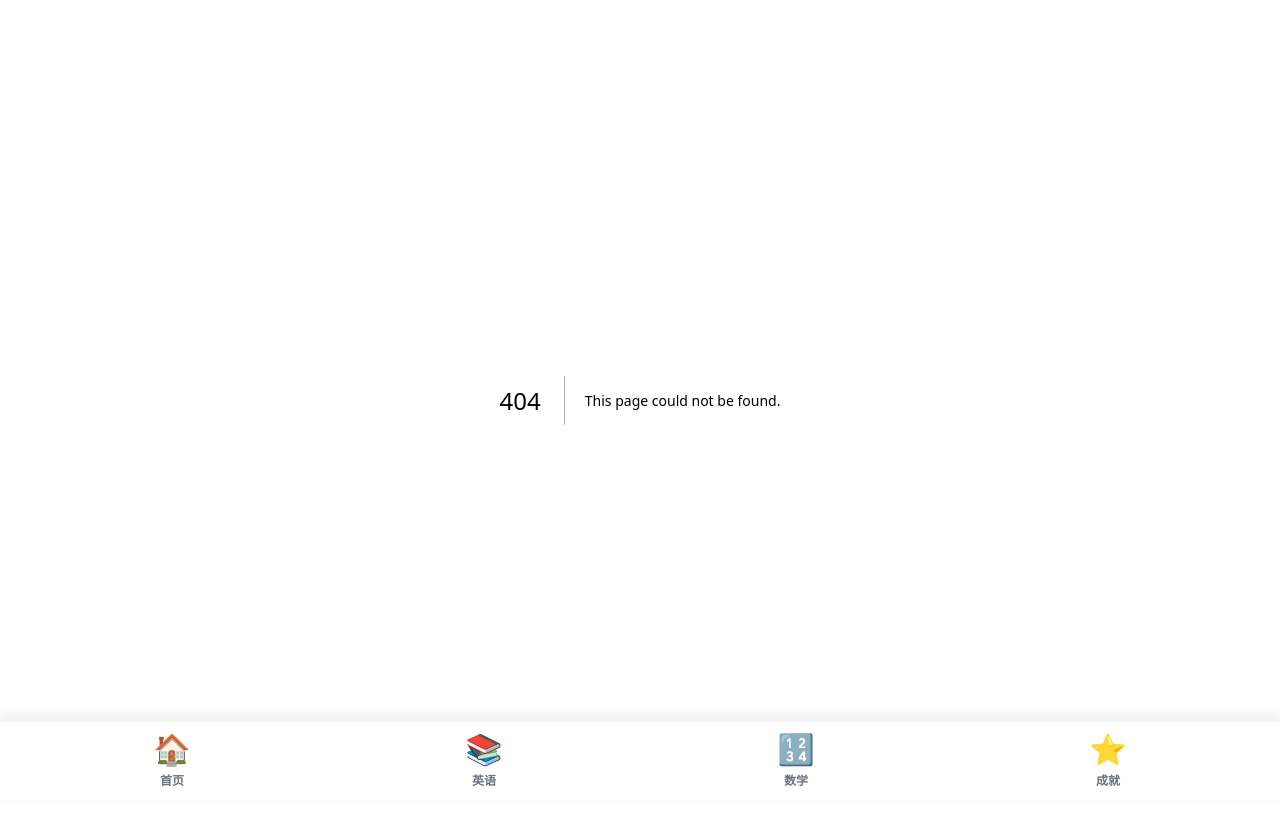
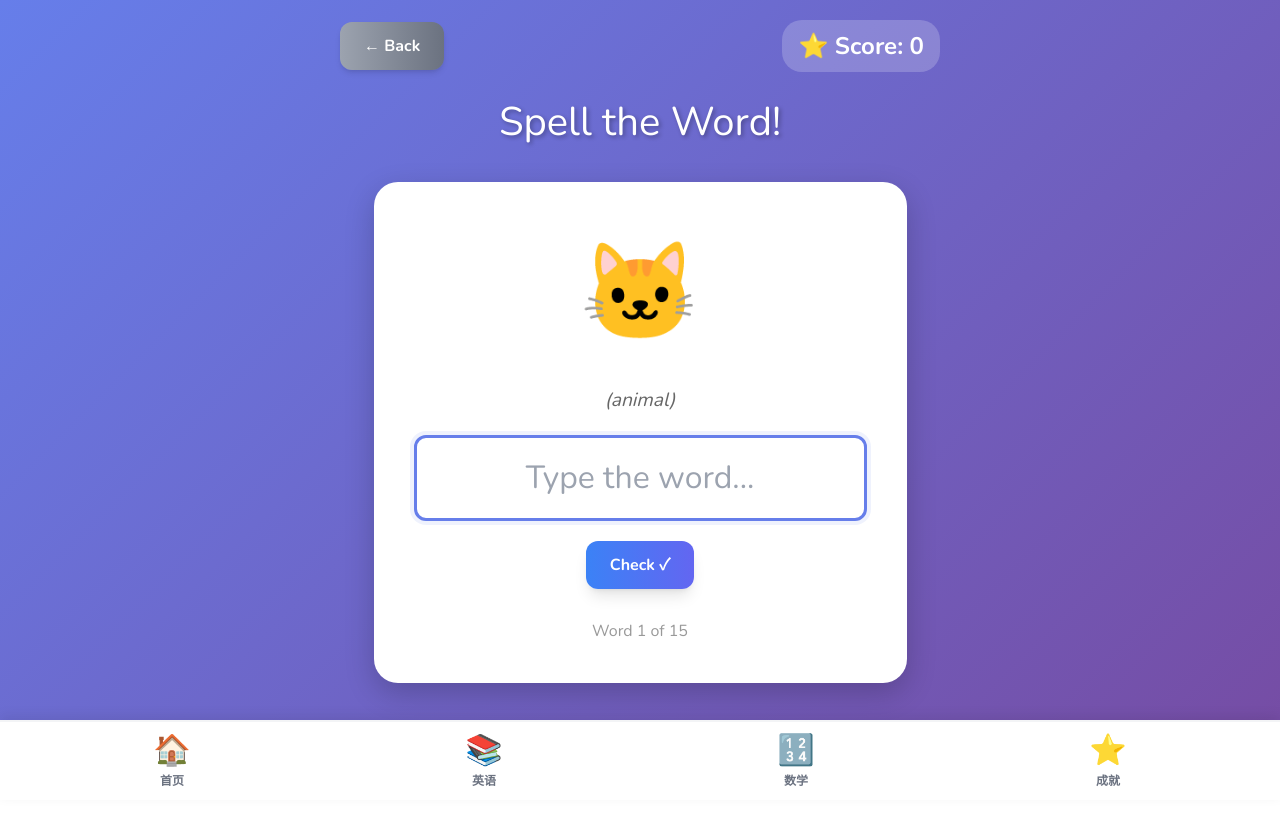
Before and after one commit to junhey/kid-smart-learning, a Next.js app: page /english/word-spell in a window 1280 px wide. Before the commit this address had no page. Shown: the top 824 px of the page. Built offline with nearby package versions, Linux system fonts and the light colour scheme.

Commit message:
feat: add WordSpell game with 15 basic words

```diff
--- a/app/english/page.tsx
+++ b/app/english/page.tsx
@@ -2,6 +2,7 @@
 
 import { motion } from "framer-motion";
 import { useState } from "react";
+import { useRouter } from "next/navigation";
 import AlphabetBalloon from "@/components/games/english/AlphabetBalloon";
 import AlphabetMatch from "@/components/games/english/AlphabetMatch";
 import WordMatch from "@/components/games/english/WordMatch";
@@ -80,10 +81,18 @@ const games = [
     description: "找出押韵的单词！",
     component: RhymeGame,
   },
+  {
+    id: "wordspell",
+    title: "拼写练习",
+    emoji: "✏️",
+    description: "根据图片拼写单词！",
+    route: "/english/word-spell",
+  },
 ];
 
 export default function EnglishPage() {
   const [activeGame, setActiveGame] = useState<string | null>(null);
+  const router = useRouter();
 
   const ActiveGameComponent = activeGame
     ? games.find((g) => g.id === activeGame)?.component
@@ -139,7 +148,13 @@ export default function EnglishPage() {
                   variant={variant === 'primary' ? 'primary' : variant === 'info' ? 'primary' : 'success'}
                   size="lg"
                   fullWidth
-                  onClick={() => setActiveGame(game.id)}
+                  onClick={() => {
+                    if ('route' in game && game.route) {
+                      router.push(game.route);
+                    } else {
+                      setActiveGame(game.id);
+                    }
+                  }}
                 >
                   开始游戏 🎮
                 </Button>
--- /dev/null
+++ b/app/english/word-spell/WordSpell.css
@@ -0,0 +1,114 @@
+.word-spell-container {
+  min-height: 100vh;
+  background: linear-gradient(135deg, #667eea 0%, #764ba2 100%);
+  padding: 20px;
+  display: flex;
+  flex-direction: column;
+  align-items: center;
+}
+
+.word-spell-header {
+  width: 100%;
+  max-width: 600px;
+  display: flex;
+  justify-content: space-between;
+  align-items: center;
+  margin-bottom: 20px;
+}
+
+.score {
+  font-size: 1.5rem;
+  font-weight: bold;
+  color: white;
+  background: rgba(255, 255, 255, 0.2);
+  padding: 8px 16px;
+  border-radius: 20px;
+}
+
+.word-spell-title {
+  font-size: 2.5rem;
+  color: white;
+  margin-bottom: 30px;
+  text-shadow: 2px 2px 4px rgba(0, 0, 0, 0.3);
+}
+
+.word-spell-card {
+  background: white;
+  border-radius: 24px;
+  padding: 40px;
+  box-shadow: 0 10px 30px rgba(0, 0, 0, 0.2);
+  display: flex;
+  flex-direction: column;
+  align-items: center;
+  gap: 20px;
+  min-width: 400px;
+  transition: transform 0.3s ease;
+}
+
+.word-spell-card.shake {
+  animation: shake 0.5s;
+}
+
+@keyframes shake {
+  0%, 100% { transform: translateX(0); }
+  25% { transform: translateX(-10px); }
+  75% { transform: translateX(10px); }
+}
+
+.emoji-display {
+  font-size: 6rem;
+  animation: bounce 1s ease-in-out;
+}
+
+@keyframes bounce {
+  0%, 100% { transform: translateY(0); }
+  50% { transform: translateY(-20px); }
+}
+
+.hint-text {
+  font-size: 1.2rem;
+  color: #666;
+  font-style: italic;
+}
+
+.spell-input {
+  width: 100%;
+  font-size: 2rem;
+  padding: 16px;
+  border: 3px solid #e0e0e0;
+  border-radius: 12px;
+  text-align: center;
+  transition: all 0.3s ease;
+  font-family: inherit;
+}
+
+.spell-input:focus {
+  outline: none;
+  border-color: #667eea;
+  box-shadow: 0 0 0 4px rgba(102, 126, 234, 0.1);
+}
+
+.progress-text {
+  font-size: 1rem;
+  color: #999;
+  margin-top: 10px;
+}
+
+@media (max-width: 600px) {
+  .word-spell-card {
+    min-width: 90vw;
+    padding: 30px 20px;
+  }
+
+  .word-spell-title {
+    font-size: 2rem;
+  }
+
+  .emoji-display {
+    font-size: 4rem;
+  }
+
+  .spell-input {
+    font-size: 1.5rem;
+  }
+}
--- /dev/null
+++ b/app/english/word-spell/page.tsx
@@ -0,0 +1,111 @@
+'use client';
+
+import React, { useState, useEffect } from 'react';
+import { useRouter } from 'next/navigation';
+import AnimatedButton from '@/components/ui/AnimatedButton';
+import Toast from '@/components/ui/Toast';
+import { soundEffects } from '@/utils/soundEffects';
+import './WordSpell.css';
+
+// Simple 3-4 letter words from our existing vocabulary
+const SPELL_WORDS = [
+  { word: 'cat', emoji: '🐱', hint: 'animal' },
+  { word: 'dog', emoji: '🐶', hint: 'animal' },
+  { word: 'bird', emoji: '🐦', hint: 'animal' },
+  { word: 'fish', emoji: '🐟', hint: 'animal' },
+  { word: 'frog', emoji: '🐸', hint: 'animal' },
+  { word: 'bear', emoji: '🐻', hint: 'animal' },
+  { word: 'duck', emoji: '🦆', hint: 'animal' },
+  { word: 'cow', emoji: '🐮', hint: 'animal' },
+  { word: 'pig', emoji: '🐷', hint: 'animal' },
+  { word: 'red', emoji: '🔴', hint: 'color' },
+  { word: 'blue', emoji: '🔵', hint: 'color' },
+  { word: 'sun', emoji: '☀️', hint: 'nature' },
+  { word: 'moon', emoji: '🌙', hint: 'nature' },
+  { word: 'tree', emoji: '🌳', hint: 'nature' },
+  { word: 'star', emoji: '⭐', hint: 'nature' },
+];
+
+const WordSpell: React.FC = () => {
+  const router = useRouter();
+  const [currentWordIndex, setCurrentWordIndex] = useState(0);
+  const [userInput, setUserInput] = useState('');
+  const [score, setScore] = useState(0);
+  const [toast, setToast] = useState<{ show: boolean; type: 'success' | 'correct' | 'wrong'; message: string }>({
+    show: false,
+    type: 'correct',
+    message: ''
+  });
+  const [shake, setShake] = useState(false);
+
+  const currentWord = SPELL_WORDS[currentWordIndex];
+
+  useEffect(() => {
+    // Game initialized
+  }, []);
+
+  const handleSubmit = () => {
+    if (userInput.toLowerCase() === currentWord.word) {
+      soundEffects.playCorrect();
+      setScore(score + 10);
+      setToast({ show: true, type: 'correct', message: `✨ Correct! "${currentWord.word}"` });
+      setTimeout(() => {
+        setUserInput('');
+        setToast({ show: false, type: 'correct', message: '' });
+        if (currentWordIndex < SPELL_WORDS.length - 1) {
+          setCurrentWordIndex(currentWordIndex + 1);
+        } else {
+          setToast({ show: true, type: 'success', message: `🎉 You finished! Score: ${score + 10}` });
+        }
+      }, 1500);
+    } else {
+      soundEffects.playWrong();
+      setShake(true);
+      setToast({ show: true, type: 'wrong', message: 'Try again!' });
+      setTimeout(() => {
+        setShake(false);
+        setToast({ show: false, type: 'wrong', message: '' });
+      }, 1000);
+    }
+  };
+
+  return (
+    <div className="word-spell-container">
+      <div className="word-spell-header">
+        <AnimatedButton onClick={() => router.push('/english')} variant="secondary">
+          ← Back
+        </AnimatedButton>
+        <div className="score">⭐ Score: {score}</div>
+      </div>
+
+      <h1 className="word-spell-title">Spell the Word!</h1>
+
+      <div className={`word-spell-card ${shake ? 'shake' : ''}`}>
+        <div className="emoji-display">{currentWord.emoji}</div>
+        <div className="hint-text">({currentWord.hint})</div>
+
+        <input
+          type="text"
+          className="spell-input"
+          value={userInput}
+          onChange={(e) => setUserInput(e.target.value)}
+          onKeyPress={(e) => e.key === 'Enter' && handleSubmit()}
+          placeholder="Type the word..."
+          autoFocus
+        />
+
+        <AnimatedButton onClick={handleSubmit} disabled={!userInput}>
+          Check ✓
+        </AnimatedButton>
+
+        <div className="progress-text">
+          Word {currentWordIndex + 1} of {SPELL_WORDS.length}
+        </div>
+      </div>
+
+      {toast.show && <Toast show={toast.show} type={toast.type} message={toast.message} />}
+    </div>
+  );
+};
+
+export default WordSpell;
```
Also changed, not shown: 1 other file (tests, documents, lock files or other folders).
